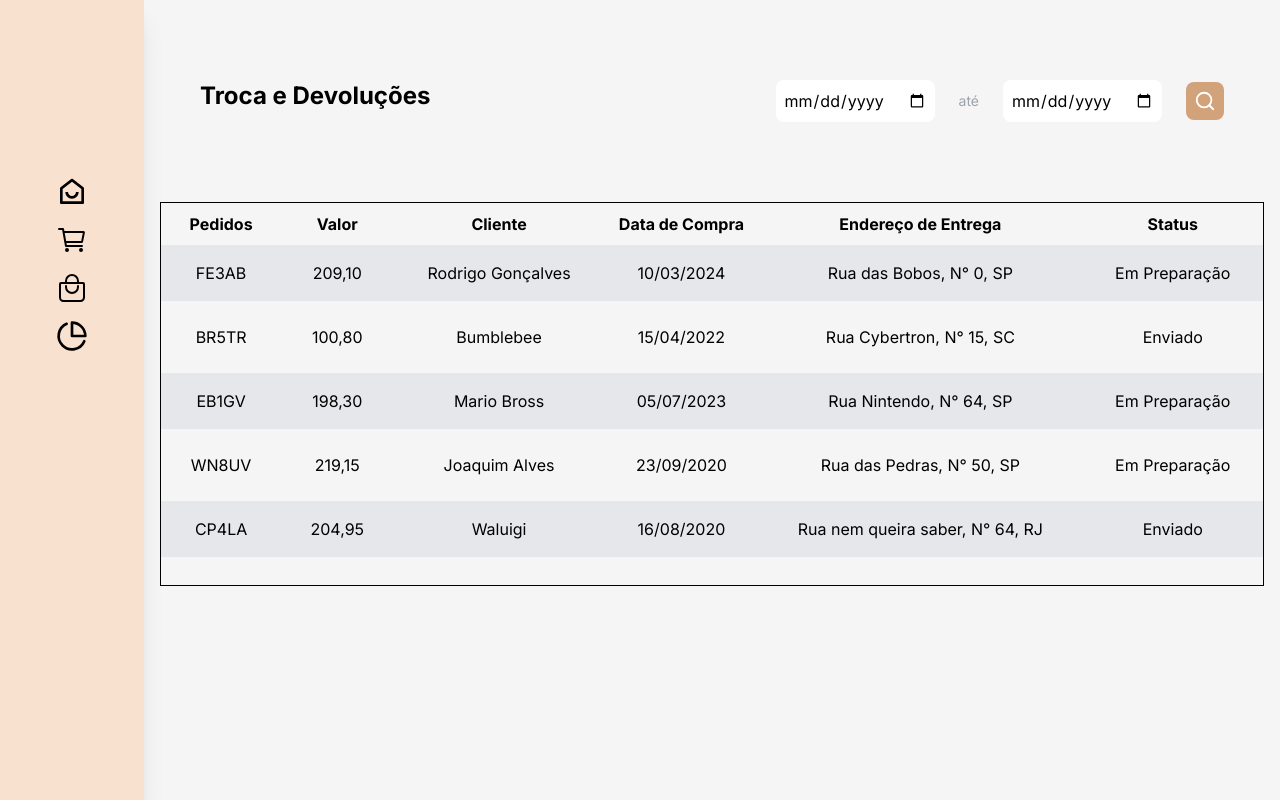
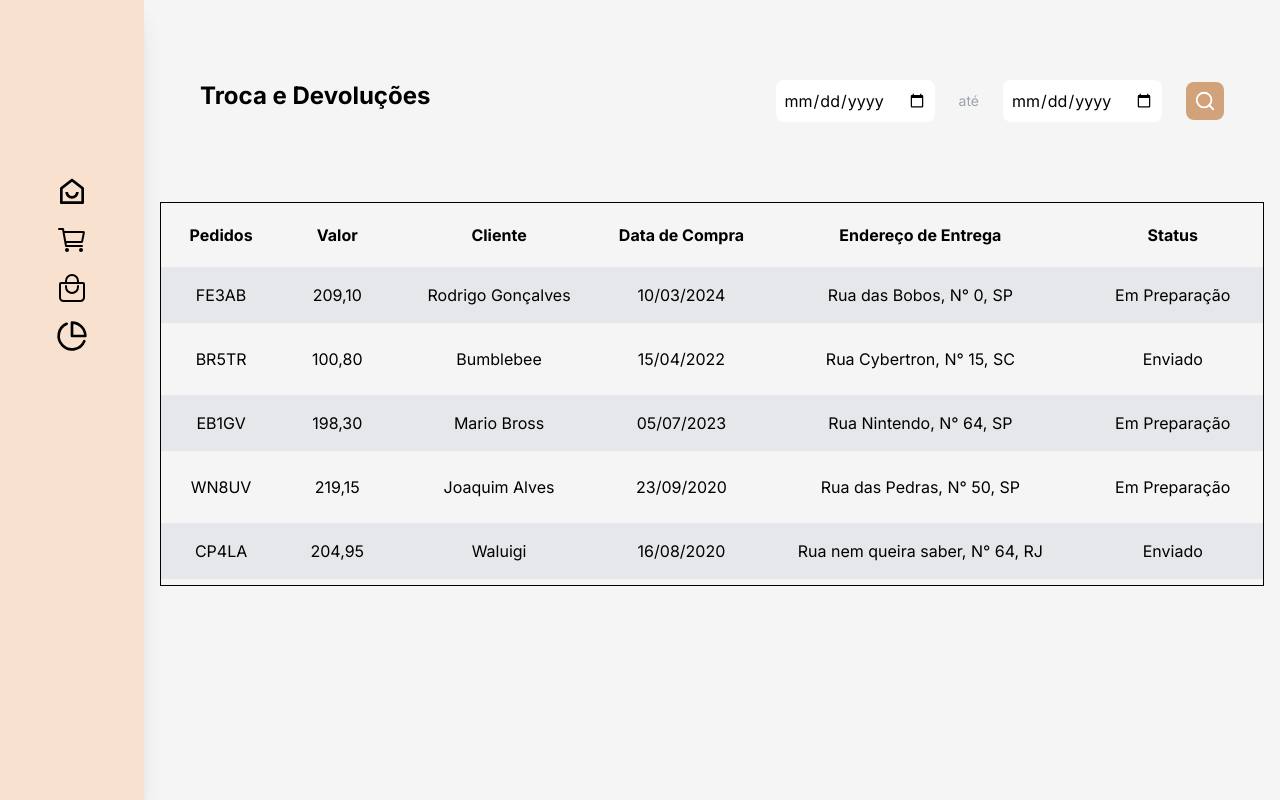
Before and after one commit to hector-oliveira/horas-elegantes, a Next.js app: page /cart in a window 1280 px wide. Built offline with nearby package versions, Linux system fonts and the light colour scheme.

Commit message:
style: adding prop vertical padding on header table

```diff
--- a/src/components/Table/TitleHeader.tsx
+++ b/src/components/Table/TitleHeader.tsx
@@ -4,10 +4,12 @@ type TitleHeaderProps = {
 
 export const TitleHeader = ({ titles }: TitleHeaderProps) => {
   return (
-    <>
+    <tr>
       {titles.map((title) => (
-        <th key={title}>{title}</th>
+        <th key={title} className="py-3">
+          {title}
+        </th>
       ))}
-    </>
+    </tr>
   );
 };
```
